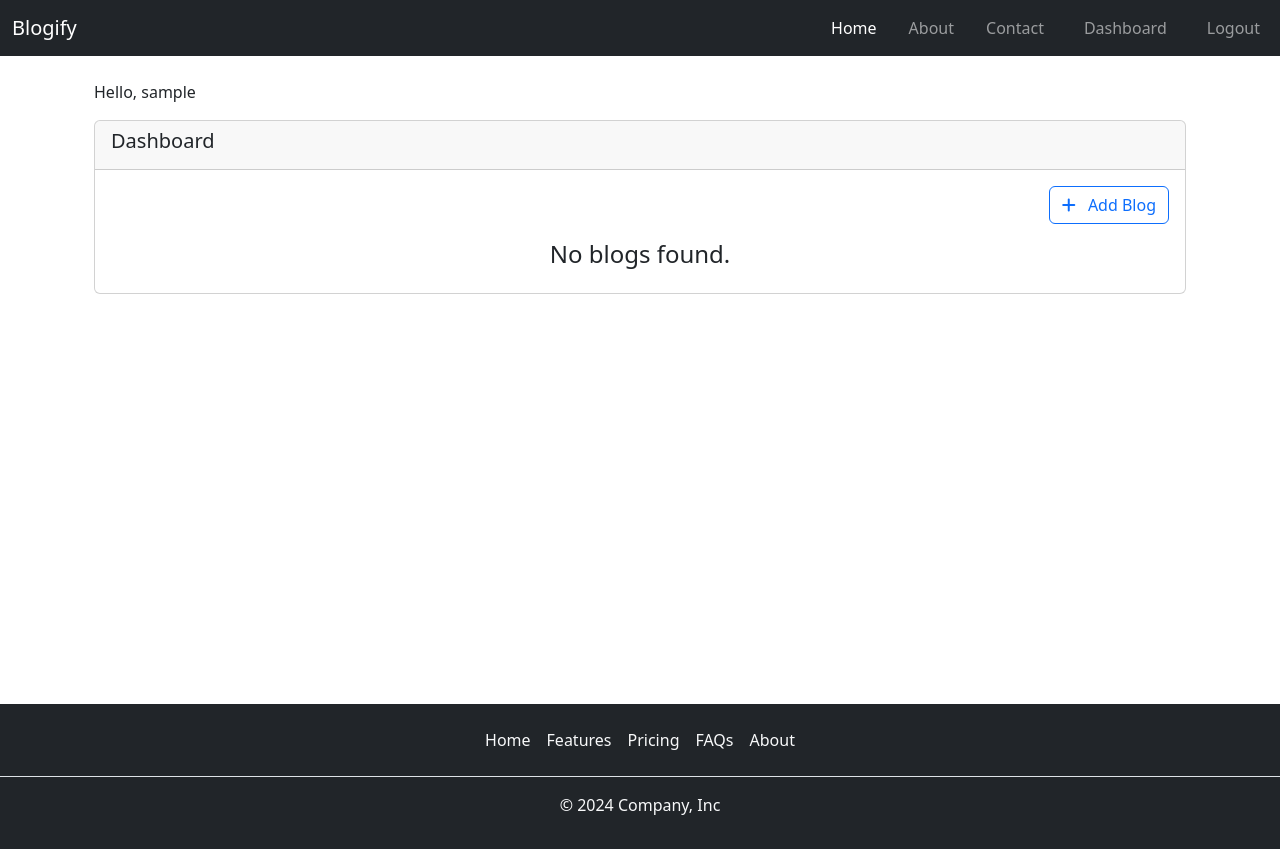
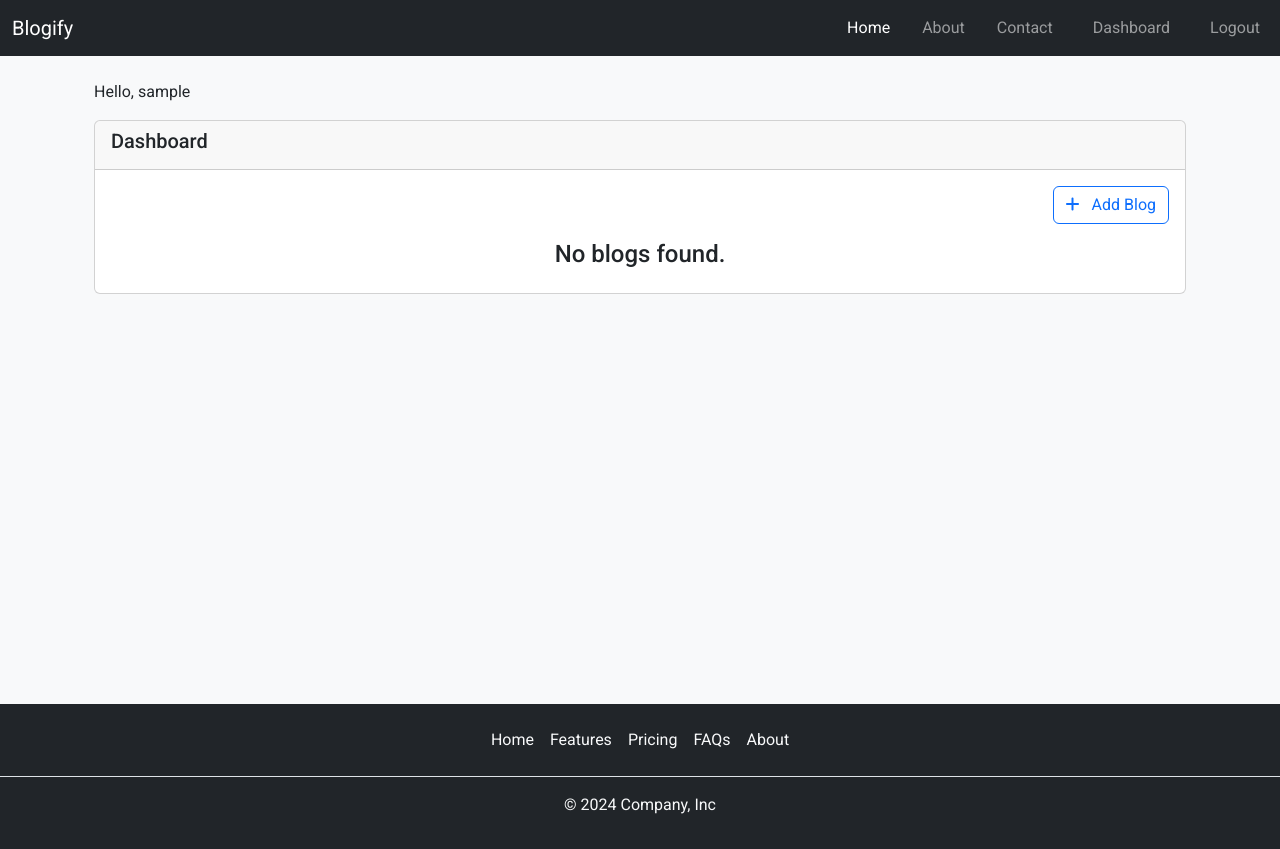
Before and after one commit to raed-nimer/CI-django-tech-blog, a Django app: page /accounts/dashboard/ in a window 1280 px wide. Run offline with Django 5.2, Linux system fonts and the light colour scheme; the visitor is signed in with stand-in values (Sample User, id 1); data that the repository does not hold is empty.

Commit message:
Change background color

```diff
--- a/blogsApp/templates/layout.html
+++ b/blogsApp/templates/layout.html
@@ -16,11 +16,11 @@
     <link rel="stylesheet" href="https://cdnjs.cloudflare.com/ajax/libs/font-awesome/6.7.1/css/all.min.css"
         integrity="sha512-5Hs3dF2AEPkpNAR7UiOHba+lRSJNeM2ECkwxUIxC1Q/FLycGTbNapWXB4tP889k5T5Ju8fs4b1P5z/iB4nMfSQ=="
         crossorigin="anonymous" referrerpolicy="no-referrer" />
-    <link rel="stylesheet" href="{% static 'base/styles.css' %}">
+    <link rel="stylesheet" href="{% static 'blog/styles.css' %}">
 
 </head>
 
-<body>
+<body class="bg-light">
     {% include 'header.html' %}
     <div class="container">
         {% block content %}
```
